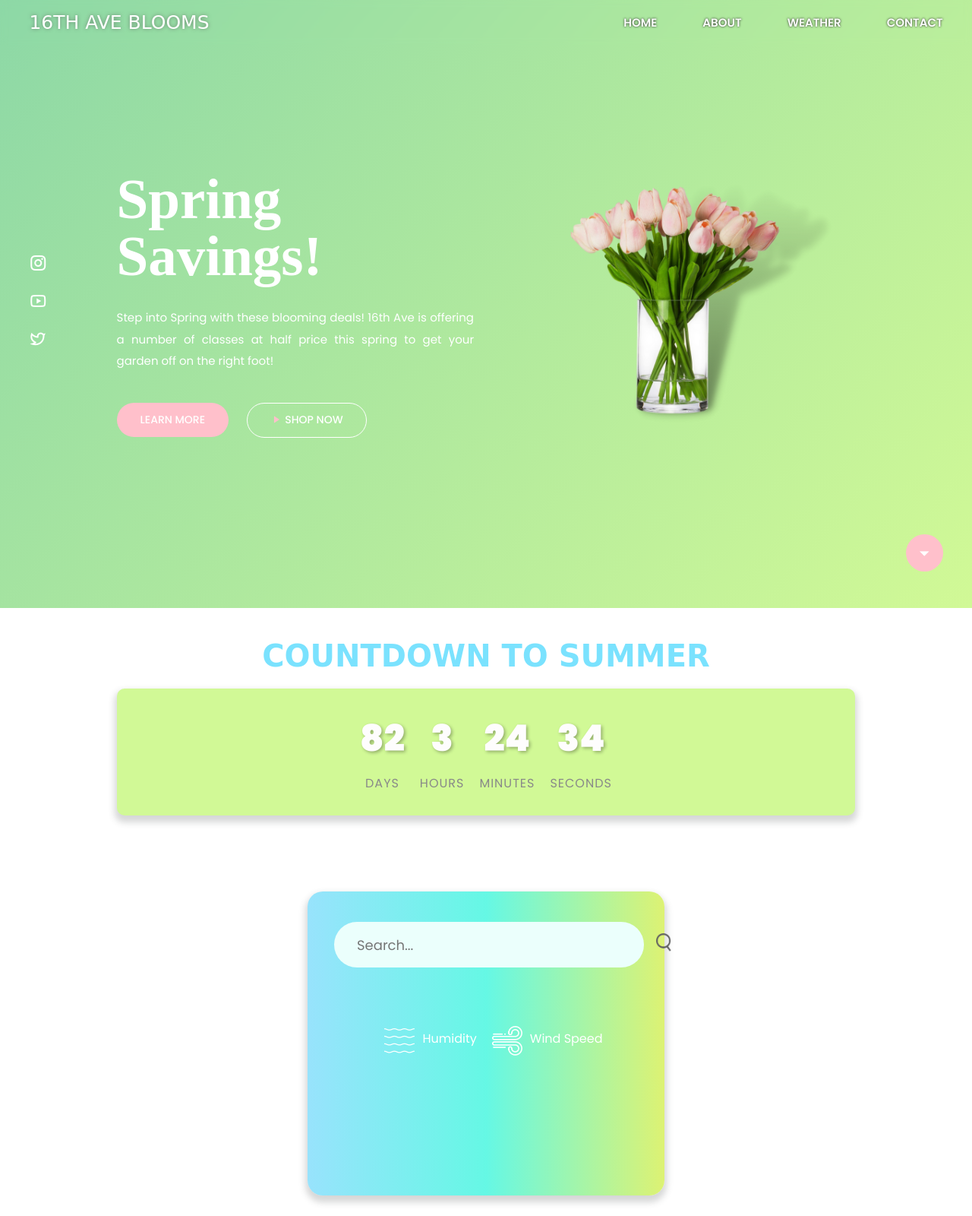
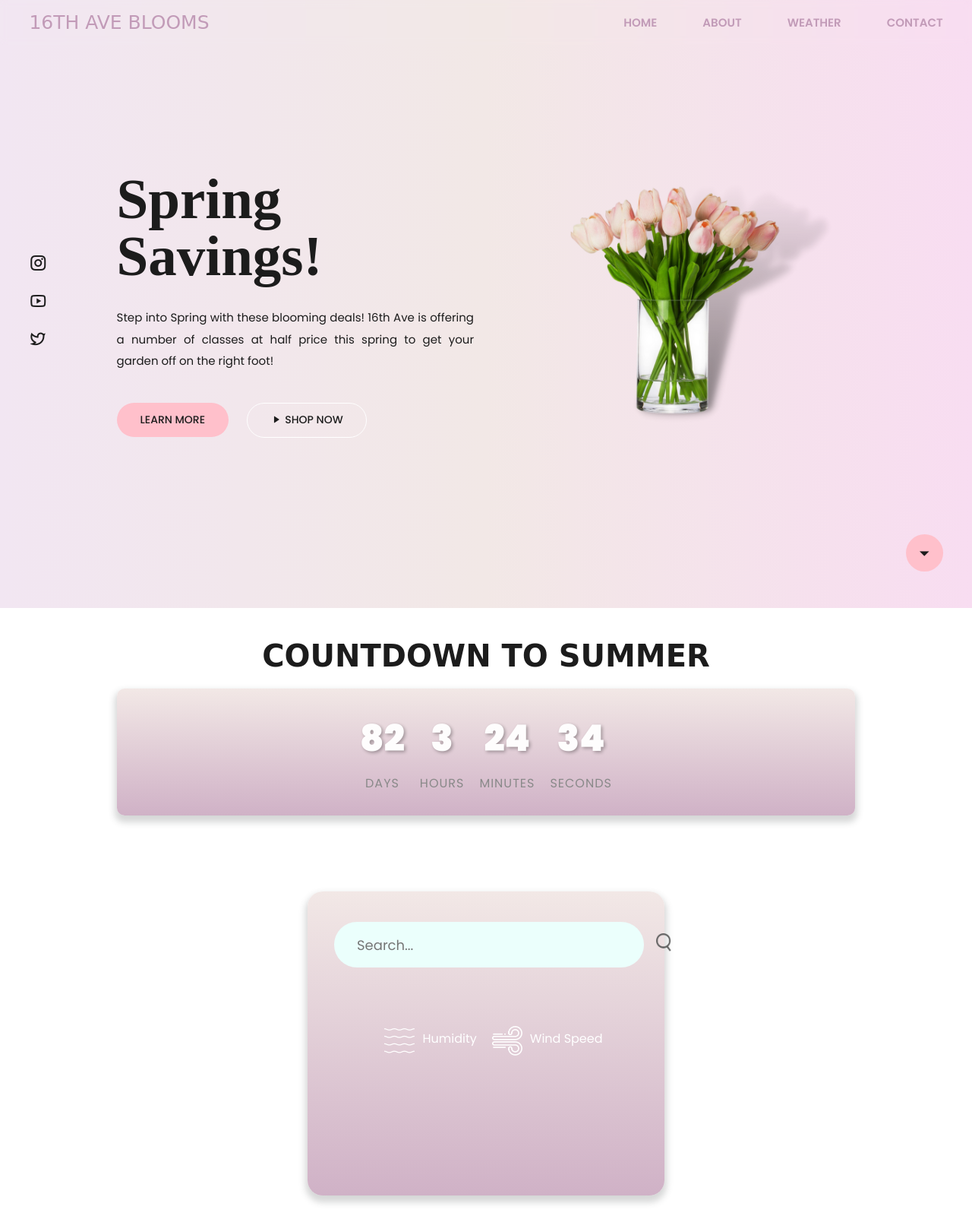
Before and after one commit to CheyenneTech/16TH-AVE, a website: page index.html in a window 1280 px wide. Shown: the top 1600 px of the page at 76% size. Drawn offline with nearby package versions, Linux system fonts and the light colour scheme; a web font is replaced by a local one.

Commit message:
changing colors

```diff
--- a/css/style.css
+++ b/css/style.css
@@ -37,8 +37,8 @@ header {
 .logo{
 	font-size: 25px;
 	font-family: 'Shrikhand', cursive;
-	color: white;
-	text-shadow: 0px 0px 5px #4e4e4e97;
+	color: #c29bb8;
+
 	text-transform: uppercase;
 
 }
@@ -53,20 +53,20 @@ header {
 .navlist a {
 	background-color: rgba(251, 253, 251, 0);
 	backdrop-filter: blur(50px);
-	color: white;
+	color: #c29bb8;
 	margin-left: 60px;
 	font-size: 15px;
 	font-weight: 600;
 	border-bottom: 2px solid transparent;
 	transition: all .55s ease;
-	text-shadow: 0px 0px 3px #252525;
+
 
 }
 .navlist a:hover{
 	border-bottom: 2px solid pink;
 }
 #menu-icon{
-	color: pink;
+	color: #c29bb8;
 	font-size: 35px;
 	z-index: 10001;
 	cursor: pointer;
@@ -78,7 +78,8 @@ header {
 	height: 100%;
 	width: 100%;
 	min-height: 100vh;
-	background: linear-gradient(130deg, rgb(141, 216, 166), rgb(209, 249, 150));
+	background: rgb(242,230,242);
+	background: linear-gradient(90deg, rgba(242,230,242,1) 0%, rgba(242,232,230,1) 50%, rgba(245,206,235,0.6971749226006192) 100%);
 
 	position: relative;
 	display: grid;
@@ -95,17 +96,17 @@ section{
 	font-family: 'Playfair Display', serif;
 	font-size: 90px;
 	line-height: 1;
-	color: white;
+	color: rgb(28, 28, 28);
 	margin: 0 0 45px;
 }
 .hero-text h4{
 	font-size: 18px;
 	font-weight: 600;
-	color: white;
+	color: rgb(28, 28, 28);
 	margin-bottom: 10px;
 }
 .hero-text p{
-	color: white;
+	color: rgb(28, 28, 28);
 	font-size: 15px;
 	line-height: 1.9;
 	margin-bottom: 40px;
@@ -118,7 +119,7 @@ section{
 }
 .hero-text a{
 	display: inline-block;
-	color: white;
+	color: rgb(28, 28, 28);
 	background-color: pink;
 
 	border: 1px solid transparent;
@@ -146,7 +147,7 @@ section{
 }
 
 .ri-play-fill {
-	color: pink;
+	color: rgb(28, 28, 28);
 
 }
 
@@ -160,7 +161,7 @@ section{
 	display: block;
 	margin: 26px 0;
 	font-size: 24px;
-	color: white;
+	color: rgb(28, 28, 28);
 	transition: all .50s ease;
 }
 .icons i:hover{
@@ -176,7 +177,7 @@ section{
 	display: block;
 	padding: 12px;
 	font-size: 25px;
-	color: white;
+	color: rgb(28, 28, 28);
 	background-color: pink;
 	border-radius: 30px;
 	transition: all .50s ease;
@@ -193,7 +194,7 @@ section{
 	justify-content: center;
 	margin-top: 40px;
 	font-size: 40px;
-	color: rgba(102, 221, 254, 0.868);
+	color: rgb(28, 28, 28);
 
 	font-family: 'Shrikhand', cursive;
 	text-transform: uppercase;
@@ -205,7 +206,8 @@ section{
 	display: flex;
 	justify-content: center;
 	align-items: center;
-	background-color: rgb(209, 249, 150);
+	background: rgb(194,155,182);
+	background: linear-gradient(0deg, rgba(194,155,182,0.774712643678161) 0%, rgba(242,232,230,1) 100%);
 	padding: 20px;
 
 	border-radius: 10px;
@@ -248,10 +250,12 @@ section{
 
 
 .card {
-	width: 90%;
+	width: 100%;
 	max-width: 470px;
+	min-width: 400px;
 	height: 50vh;
-	background: linear-gradient(90deg, rgba(101, 213, 251, 0.672) 0%, rgba(23, 244, 215, 0.664) 50%, rgb(221, 242, 115) 100%);
+	background: rgb(194,155,182);
+	background: linear-gradient(0deg, rgba(194,155,182,0.774712643678161) 0%, rgba(242,232,230,1) 100%);
 	-webkit-box-shadow:0px 6px 9px 3px rgba(62,66,66,0.21);
 	-moz-box-shadow: 0px 6px 9px 3px rgba(62,66,66,0.21);
 	box-shadow: 0px 6px 9px 3px rgba(62,66,66,0.21);
@@ -261,6 +265,7 @@ section{
 	padding: 40px 35px;
 	text-align: center;
 	margin-bottom: 250px;
+
 }
 
 .search {
@@ -268,6 +273,7 @@ section{
 	display: flex;
 	align-items: center;
 	justify-content: space-between;
+
 }
 
 .search input {
@@ -291,6 +297,7 @@ section{
 	width: 50px;
 	height: 50px;
 	cursor: pointer;
+
 }
 
 .search button img {
@@ -373,7 +380,7 @@ section{
 
 /* contact section ----*/
 #contact-section {
-	background: #f3dbf73c;
+	background: #f2e8e6;
 
 }
 
@@ -381,7 +388,7 @@ section{
 .container {
 	width: 100%;
 	height: 100vh;
-
+	margin-top: 100px;
 	display: flex;
 	align-items: center;
 	justify-content: center;
@@ -418,7 +425,7 @@ form input, form textarea {
 
 form button {
 	padding: 15px;
-	background: pink;
+	background: #c29bb8;
 	color: #fff;
 	font-size: 18px;
 	border: 0;
@@ -528,11 +535,11 @@ form button {
 	}
 
 	.navlist a:hover {
-		color: rgb(141, 216, 166);
+		color: #f2e8e6;
 	}
 	.navlist.open{
 		right: 0;
-		background-color: rgba(255, 192, 203, 0.844);
+		background: #1e728e;
 		border-radius: 10px;
 		-webkit-box-shadow:0px 6px 9px 3px rgba(62,66,66,0.21);
 		-moz-box-shadow: 0px 6px 9px 3px rgba(62,66,66,0.21);
```
